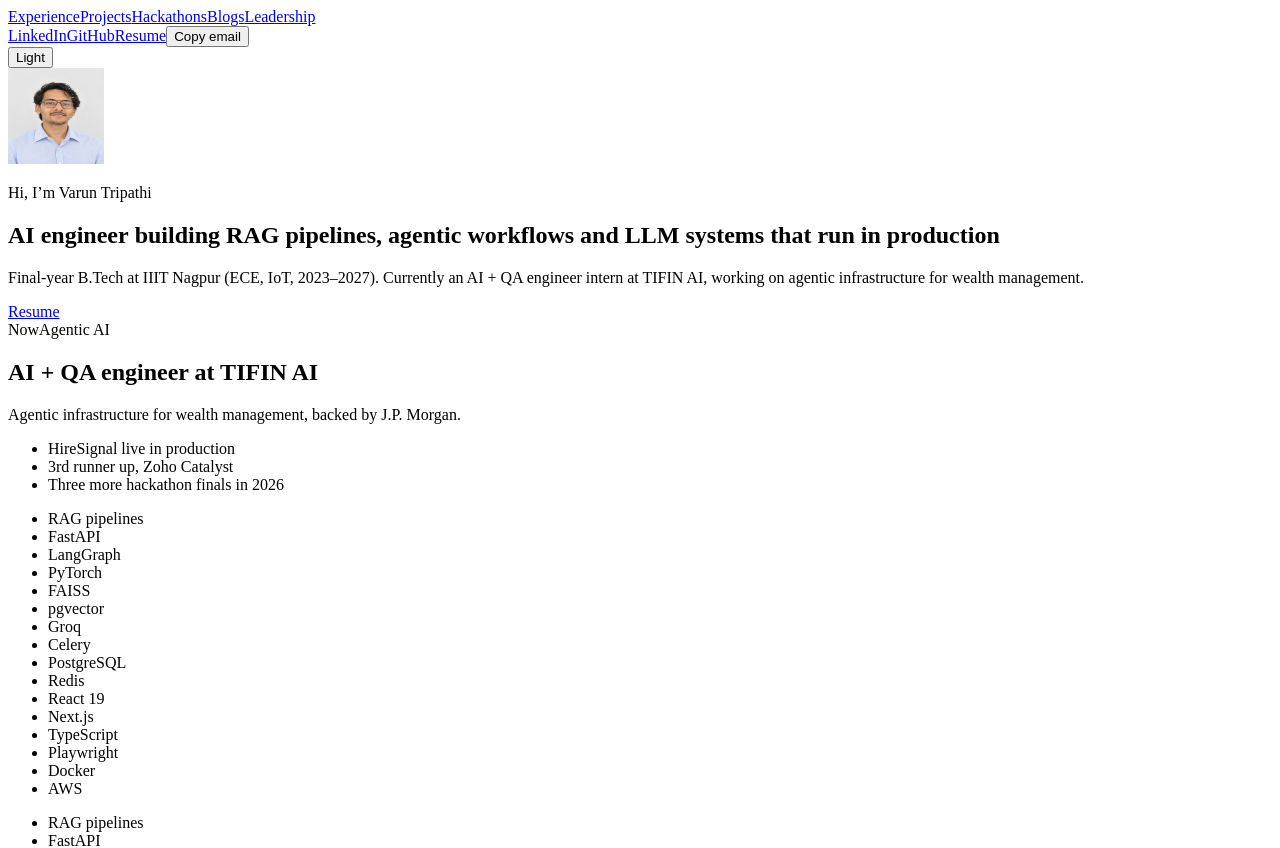
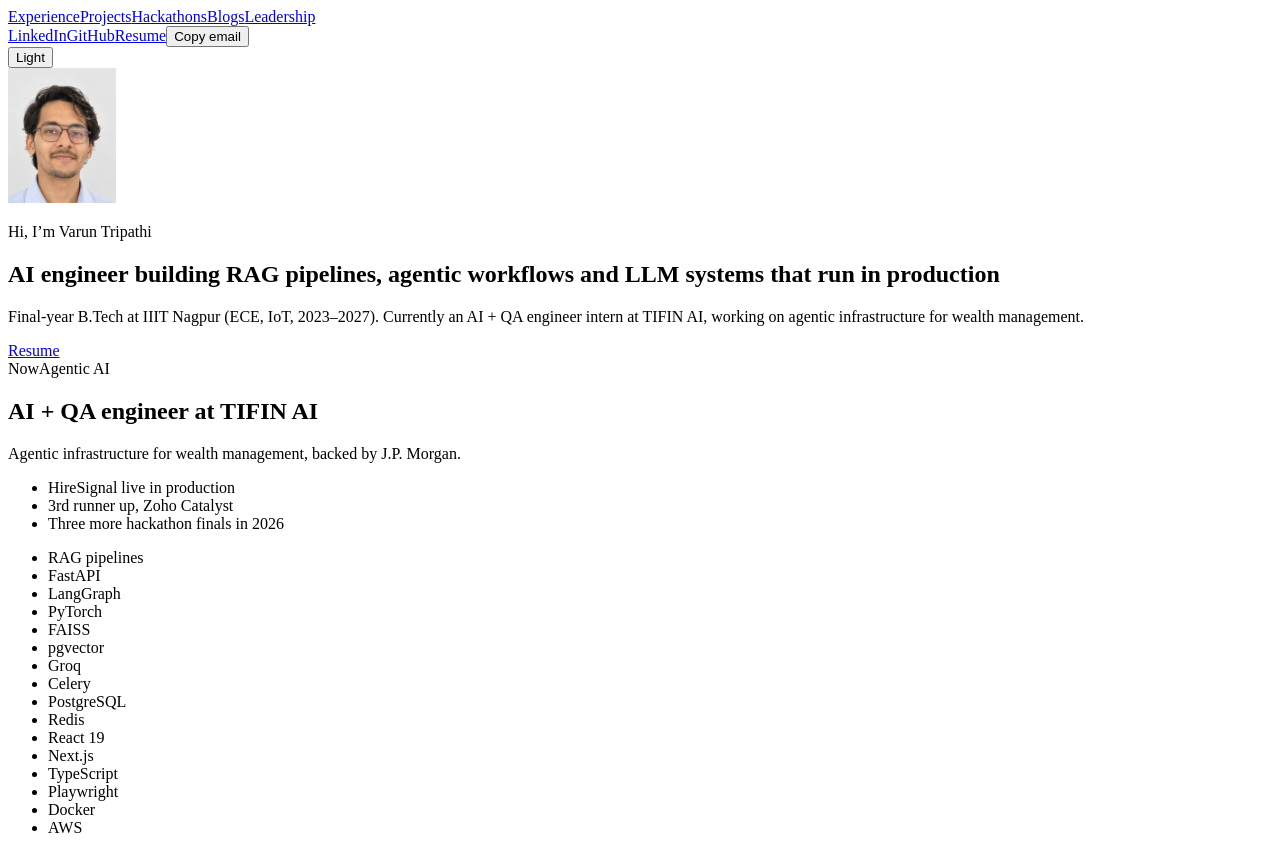
Before and after one commit to varuntripathi-029/portfolio_varun, a React (Vite) app: page / in a window 1280 px wide. Shown: the top 848 px of the page. Built offline with nearby package versions, Linux system fonts and the light colour scheme; the HTML template or start-up script is replaced by a standard one.

Commit message:
Re-crop portrait to a natural 4:5 framing

```diff
--- a/src/pages/Experience.tsx
+++ b/src/pages/Experience.tsx
@@ -25,7 +25,7 @@ export default function Experience() {
   return (
     <div className="grid">
       <section className="card hero">
-        <img className="avatar" src={profile.photo} alt="Portrait of Varun Tripathi" width={96} height={96} />
+        <img className="avatar" src={profile.photo} alt="Portrait of Varun Tripathi" width={108} height={135} />
         <p className="hello">Hi, I’m {profile.name}</p>
         <h1>
           <Words text={profile.headline} />
```
Also changed, not shown: public/varun.jpg.
